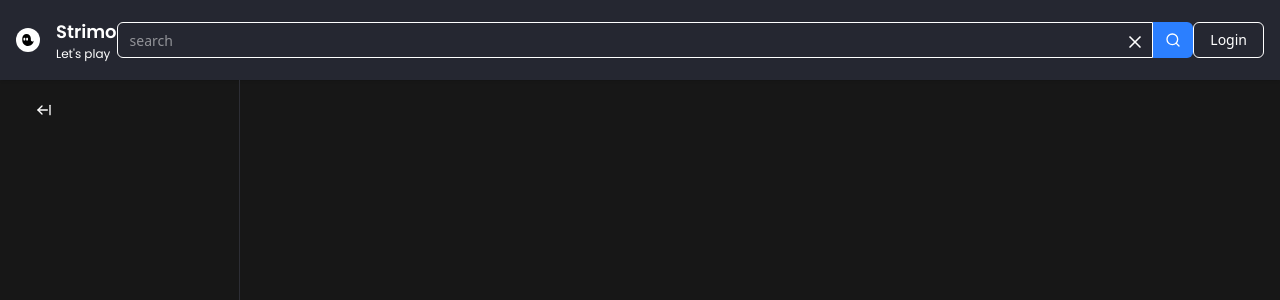
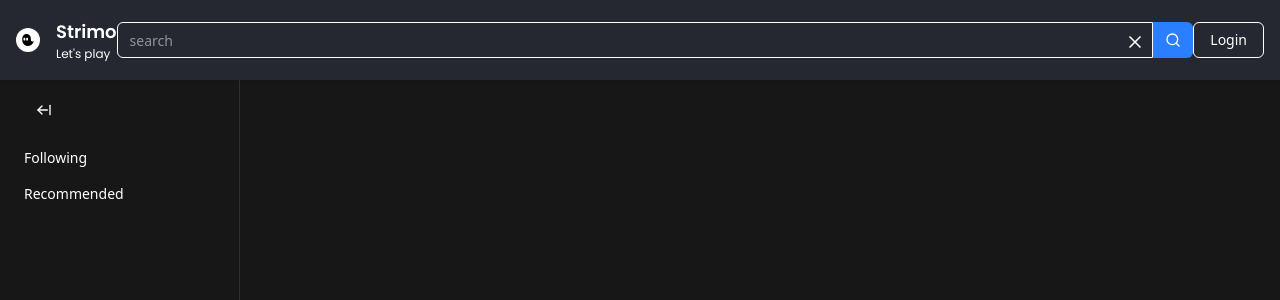
Before and after one commit to DR-Dev2672/Strimo, a Next.js app: page / in a window 1280 px wide. Shown: the top 300 px of the page. Built offline with nearby package versions, Linux system fonts and the light colour scheme.

Commit message:
following and recommended components added

```diff
--- a/app/(browse)/_components/sidebar/index.tsx
+++ b/app/(browse)/_components/sidebar/index.tsx
@@ -1,3 +1,5 @@
+import { Following } from "./following";
+import { Recommended } from "./recommended";
 import { Toggle } from "./toggle";
 import { Wrapper } from "./wrapper";
 
@@ -5,6 +7,10 @@ export  function Sidebar() {
     return (
        <Wrapper>
             <Toggle/>
+            <div className="space-y-4 pt-4 lg:pt-0">
+             <Following/>
+             <Recommended/>
+             </div>
         </Wrapper>
     );
 }
```
